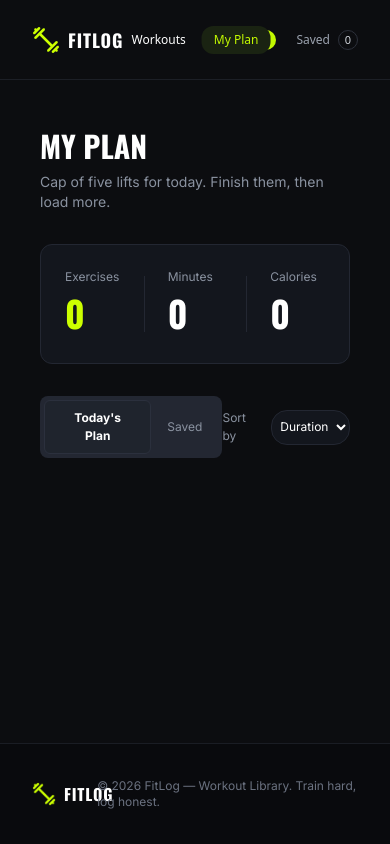
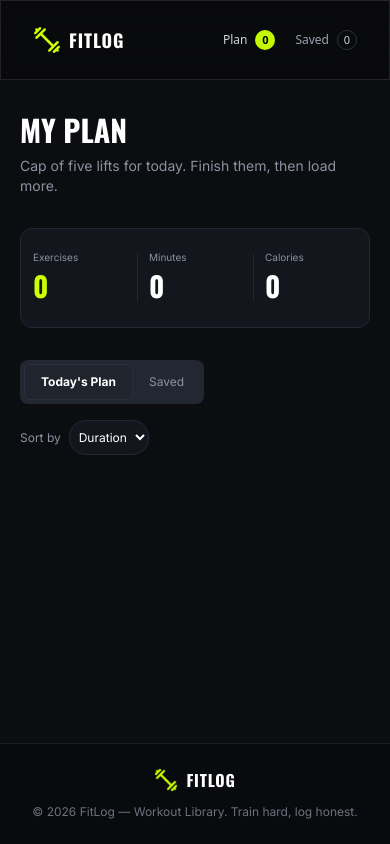
Before and after one commit to nnasif78/FitLog, a Next.js app: page /my-plan in a window 390 px wide. Built offline with nearby package versions, Linux system fonts and the light colour scheme.

Commit message:
Changed layout and styling across multiple components for improved responsiveness and user experience

```diff
--- a/src/app/my-plan/page.tsx
+++ b/src/app/my-plan/page.tsx
@@ -25,25 +25,25 @@ export default function MyPlan() {
     return (
         <div className="flex min-h-screen flex-col">
             <Navbar />
-            <main className="mx-auto w-full max-w-[1280px] flex-1 px-10 py-12">
+            <main className="mx-auto w-full max-w-[1280px] flex-1 px-5 py-8 sm:px-8 sm:py-10 lg:px-10 lg:py-12">
                 <h1 className="font-[family-name:var(--font-oswald)] text-[30px] font-bold leading-9 text-white">MY PLAN</h1>
                 <p className="mt-2 font-[family-name:var(--font-inter)] text-[14px] font-normal leading-5 text-[#8A92A0]">Cap of five lifts for today. Finish them, then load more.</p>
-                <div className="mt-8 grid h-[120px] grid-cols-3 rounded-xl border border-[#232732] bg-[#13161D]">
-                    <div className="flex flex-col justify-center px-6">
-                        <span className="font-[family-name:var(--font-inter)] text-[12px] text-[#8A92A0]">Exercises</span>
-                        <span className="font-[family-name:var(--font-oswald)] text-[36px] font-bold text-[#CCFF00]">{plan.length}</span>
+                <div className="mt-8 grid h-[100px] w-full grid-cols-3 rounded-xl border border-[#232732] bg-[#13161D] sm:h-[120px]">
+                    <div className="flex flex-col justify-center px-3 sm:px-6">
+                        <span className="font-[family-name:var(--font-inter)] text-[10px] text-[#8A92A0] sm:text-[12px]">Exercises</span>
+                        <span className="font-[family-name:var(--font-oswald)] text-[28px] font-bold text-[#CCFF00] sm:text-[36px]">{workouts.length}</span>
                     </div>
-                    <div className="relative flex flex-col justify-center px-6 after:absolute after:left-0 after:h-14 after:w-px after:bg-[#232732]">
-                        <span className="font-[family-name:var(--font-inter)] text-[12px] text-[#8A92A0]">Minutes</span>
-                        <span className="font-[family-name:var(--font-oswald)] text-[36px] font-bold text-white">{minutes}</span>
+                    <div className="relative flex flex-col justify-center px-3 sm:px-6 after:absolute after:left-0 after:h-12 after:w-px after:bg-[#232732] sm:after:h-14">
+                        <span className="font-[family-name:var(--font-inter)] text-[10px] text-[#8A92A0] sm:text-[12px]">Minutes</span>
+                        <span className="font-[family-name:var(--font-oswald)] text-[28px] font-bold text-white sm:text-[36px]">{minutes}</span>
                     </div>
-                    <div className="relative flex flex-col justify-center px-6 after:absolute after:left-0 after:h-14 after:w-px after:bg-[#232732]">
-                        <span className="font-[family-name:var(--font-inter)] text-[12px] text-[#8A92A0]">Calories</span>
-                        <span className="font-[family-name:var(--font-oswald)] text-[36px] font-bold text-white">{calories}</span>
+                    <div className="relative flex flex-col justify-center px-3 sm:px-6 after:absolute after:left-0 after:h-12 after:w-px after:bg-[#232732] sm:after:h-14">
+                        <span className="font-[family-name:var(--font-inter)] text-[10px] text-[#8A92A0] sm:text-[12px]">Calories</span>
+                        <span className="font-[family-name:var(--font-oswald)] text-[28px] font-bold text-white sm:text-[36px]">{calories}</span>
                     </div>
                 </div>
-                <div className="cursor-pointer mt-8 flex items-center justify-between">
-                    <div className="cursor-pointer  flex rounded-lg bg-[#232732] p-1">
+                <div className="mt-8 flex flex-col gap-4 sm:flex-row sm:items-center sm:justify-between">
+                    <div className="flex w-fit cursor-pointer rounded-lg bg-[#232732] p-1">
                         <button
                             onClick={() => setActiveTab("today")}
                             className={activeTab === "today" ? "cursor-pointer rounded-md border border-[#2B303D] bg-[#1F242D] px-4 py-2 font-[family-name:var(--font-inter)] text-[12px] font-bold text-white" : "px-4 py-2 font-[family-name:var(--font-inter)] text-[12px] font-normal text-[#8A92A0]"}
@@ -68,25 +68,22 @@ export default function MyPlan() {
                 </div>
                 <div className="mt-6 space-y-3">
                     {workouts.map((workout) => (
-                        <div key={workout.id} className="flex h-[114px] items-center rounded-xl bg-[#13161D] p-4">
-                            <img src={workout.image} alt={workout.name} className="h-20 w-36 rounded-xl object-cover" />
-                            <div className="ml-4 flex-1">
-                                <h3 className="font-[family-name:var(--font-inter)] text-[16px] font-bold text-white">{workout.name}</h3>
-                                <p className="mt-1 font-[family-name:var(--font-inter)] text-[12px] font-semibold text-[#8A92A0]">{workout.equipment}</p>
-                                <div className="mt-3 flex gap-4 font-[family-name:var(--font-inter)] text-[12px] text-[#8A92A0]">
-                                    {/* used Ai for icon */}
+                        <div key={workout.id} className="flex min-h-[114px] flex-col gap-4 rounded-xl bg-[#13161D] p-4 min-[768px]:h-[114px] min-[768px]:flex-row min-[768px]:items-center min-[768px]:gap-0">
+                            <img src={workout.image} alt={workout.name} className="h-40 w-full rounded-xl object-cover min-[768px]:h-20 min-[768px]:w-36" />
+                            <div className="ml-0 min-w-0 flex-1 min-[768px]:ml-4">
+                                <h3 className="truncate font-[family-name:var(--font-inter)] text-[16px] font-bold text-white">{workout.name}</h3>
+                                <p className="mt-1 truncate font-[family-name:var(--font-inter)] text-[12px] font-semibold text-[#8A92A0]">{workout.equipment}</p>
+                                <div className="mt-3 flex flex-wrap gap-3 font-[family-name:var(--font-inter)] text-[12px] text-[#8A92A0] sm:gap-4">
                                     <span className="flex items-center gap-1.5"><svg width="16" height="16" viewBox="0 0 24 24" fill="none" stroke="#CCFF00" strokeWidth="2" strokeLinecap="round" strokeLinejoin="round"><circle cx="12" cy="12" r="10" /><polyline points="12 6 12 12 16 14" /></svg>{workout.duration} min</span>
                                     <span className="flex items-center gap-1.5"><svg width="16" height="16" viewBox="0 0 24 24" fill="#CCFF00" stroke="#CCFF00" strokeWidth="1" strokeLinecap="round" strokeLinejoin="round"><path d="M8.5 14.5A2.5 2.5 0 0 0 11 12c0-1.38-.5-2-1-3-1.072-2.143-.224-4.054 2-6 .5 2.5 2 4.9 4 6.5 2 1.6 3 3.5 3 5.5a7 7 0 1 1-14 0c0-1.153.433-2.294 1-3a2.5 2.5 0 0 0 2.5 3z" /></svg>{workout.caloriesBurned} kcal</span>
                                     <span className="flex items-center gap-1.5"><svg width="16" height="16" viewBox="0 0 24 24" fill="none" stroke="#CCFF00" strokeWidth="2" strokeLinecap="round" strokeLinejoin="round"><polygon points="12 2 15.09 8.26 22 9.27 17 14.14 18.18 21.02 12 17.77 5.82 21.02 7 14.14 2 9.27 8.91 8.26 12 2" /></svg>{workout.rating}</span>
                                 </div>
                             </div>
-                            <div className="flex items-center gap-2">
-                                <Link href={`/workouts/${workout.id}`} className="rounded-full border border-[#374151] px-4 py-2 font-[family-name:var(--font-inter)] text-[12px] text-white">
-                                    View Details
-                                </Link>
+                            <div className="flex w-full flex-wrap items-center gap-1.5 min-[768px]:w-auto min-[768px]:flex-nowrap min-[768px]:gap-2">
+                                <Link href={`/workouts/${workout.id}`} className="shrink-0 rounded-full border border-[#374151] px-3 py-1.5 font-[family-name:var(--font-inter)] text-[11px] text-white sm:px-4 sm:py-2 sm:text-[12px]">View Details</Link>
                                 {activeTab === "today" && (
                                     <button onClick={() => { removeFromPlan(workout.id); toast.success("Workout marked as done") }}
-                                        className="cursor-pointer rounded-full bg-[#C2F800] px-4 py-2 font-[family-name:var(--font-inter)] text-[12px] font-bold text-[#0F1115]">✓ Mark as Done</button>
+                                        className="shrink-0 cursor-pointer rounded-full bg-[#C2F800] px-3 py-1.5 font-[family-name:var(--font-inter)] text-[11px] font-bold text-[#0F1115] sm:px-4 sm:py-2 sm:text-[12px]">✓ Mark as Done</button>
                                 )}
                                 <button
                                     onClick={() => {
@@ -98,7 +95,7 @@ export default function MyPlan() {
                                             toast.success("Removed from saved")
                                         }
                                     }}
-                                    className="cursor-pointer px-2 text-xl text-white"
+                                    className="cursor-pointer px-1.5 text-lg text-white sm:px-2 sm:text-xl"
                                 >
                                     ×
                                 </button>
--- a/src/app/page.tsx
+++ b/src/app/page.tsx
@@ -5,10 +5,12 @@ import Footer from "@/components/shared/Footer"
 export default function Home() {
   return (
     <>
+    <div className="flex min-h-screen w-full flex-col items-center overflow-x-hidden">
     <Navbar/>
     <Banner />
     <WorkoutLibrary />
     <Footer />
+    </div>
     </>
   );
 }
--- a/src/app/workouts/[id]/page.tsx
+++ b/src/app/workouts/[id]/page.tsx
@@ -12,9 +12,9 @@ export default async function WorkoutDetails({ params }: { params: Promise<{ id:
     return (
         <>
             <Navbar />
-            <main className="mx-auto max-w-[1232px] py-12">
-                <div className="grid grid-cols-2 gap-12">
-                    <Image src={workout.image} alt={workout.name} width={588} height={773} className="h-[773px] w-[588px] rounded-lg object-cover" />
+            <main className="mx-auto w-full max-w-[1232px] px-5 py-8 sm:px-8 sm:py-12 lg:px-0">
+                <div className="grid grid-cols-1 gap-8 sm:gap-10 lg:grid-cols-2 lg:gap-12">
+                    <Image src={workout.image} alt={workout.name} width={588} height={773} className="h-auto max-h-[773px] w-full rounded-lg object-cover lg:h-[773px] lg:w-[588px]" />
                     <div>
                         <h1 className="font-[family-name:var(--font-oswald)] text-[36px] font-bold leading-[44px] text-white">{workout.name}</h1>
                         <p className="mt-4 font-[family-name:var(--font-inter)] text-[16px] font-normal leading-6 text-[#9CA3AF]">{workout.description}</p>
--- a/src/components/shared/Footer.tsx
+++ b/src/components/shared/Footer.tsx
@@ -4,13 +4,13 @@ import logo from "@/assets/logo.png"
 
 export default function Footer() {
     return (
-        <footer className="h-[101px] w-full border-t border-[#1A1D24] bg-[#090A0D] mt-15">
-            <div className="mx-auto flex h-full max-w-[1280px] items-center justify-between px-8">
+        <footer className="mt-15 h-auto min-h-[101px] w-full border-t border-[#1A1D24] bg-[#090A0D]">
+            <div className="mx-auto flex h-full max-w-[1280px] flex-col items-center justify-center gap-3 px-5 py-6 sm:flex-row sm:justify-between sm:px-8">
                 <Link href="/" className="flex cursor-pointer items-center gap-2">
                     <Image src={logo} alt="FitLog" width={24} height={24} className="h-6 w-6" />
                     <span className="font-[family-name:var(--font-oswald)] text-[16px] font-black leading-6 tracking-[0.8px] text-white">FITLOG</span>
                 </Link>
-                <p className="font-[family-name:var(--font-inter)] text-[12px] font-normal leading-4 text-[#6B7280]">
+                <p className="text-center font-[family-name:var(--font-inter)] text-[12px] font-normal leading-4 text-[#6B7280]">
                     © 2026 FitLog — Workout Library. Train hard, log honest.
                 </p>
             </div>
--- a/src/components/shared/Navbar.tsx
+++ b/src/components/shared/Navbar.tsx
@@ -9,13 +9,13 @@ export default function Navbar() {
     const { plan, saved } = useFitLog()
     const pathname = usePathname()
     return (
-        <nav className="h-[80px] w-full border-b border-[#1C1F26]">
+        <nav className="h-[80px] w-full border-b border-[#1C1F26] sticky top-0 bg-black/20 backdrop-blur-xl border border-white/10">
             <div className="mx-auto flex h-full max-w-[1280px] items-center px-8">
                 <Link href="/" className="flex cursor-pointer items-center gap-2">
                     <Image src={logo} alt="FitLog" width={28} height={28} className="h-7 w-7" />
                     <span className="font-[family-name:var(--font-oswald)] text-[18px] font-black leading-7 tracking-[0.9px] text-white">FITLOG</span>
                 </Link>
-                <div className="absolute left-1/2 flex -translate-x-1/2 items-center gap-1">
+                <div className="absolute left-1/2 hidden -translate-x-1/2 items-center gap-1 sm:flex">
                     <Link href="/" className={`cursor-pointer rounded-xl px-3 py-1 text-[12px] font-medium leading-5 ${pathname === "/" ? "bg-[#1A2312] text-[#C2F800]" : "text-white"}`}>Workouts</Link>
                     <Link href="/my-plan" className={`cursor-pointer rounded-xl px-3 py-1 text-[12px] font-medium leading-5 ${pathname === "/my-plan" ? "bg-[#1A2312] text-[#C2F800]" : "text-white"}`}>My Plan</Link>
                 </div>
```
Also changed, not shown: src/components/homepage/Banner.tsx (+6 -6 lines), src/components/homepage/WorkoutLibrary.tsx (+14 -9 lines).
